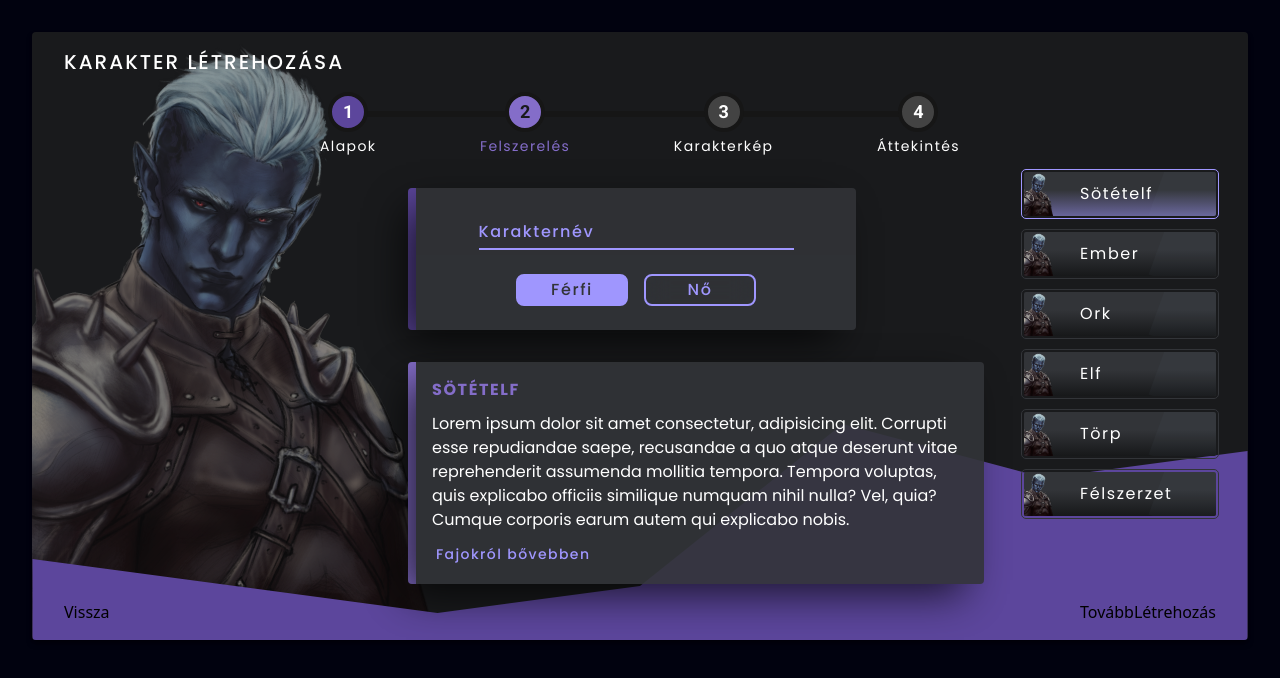
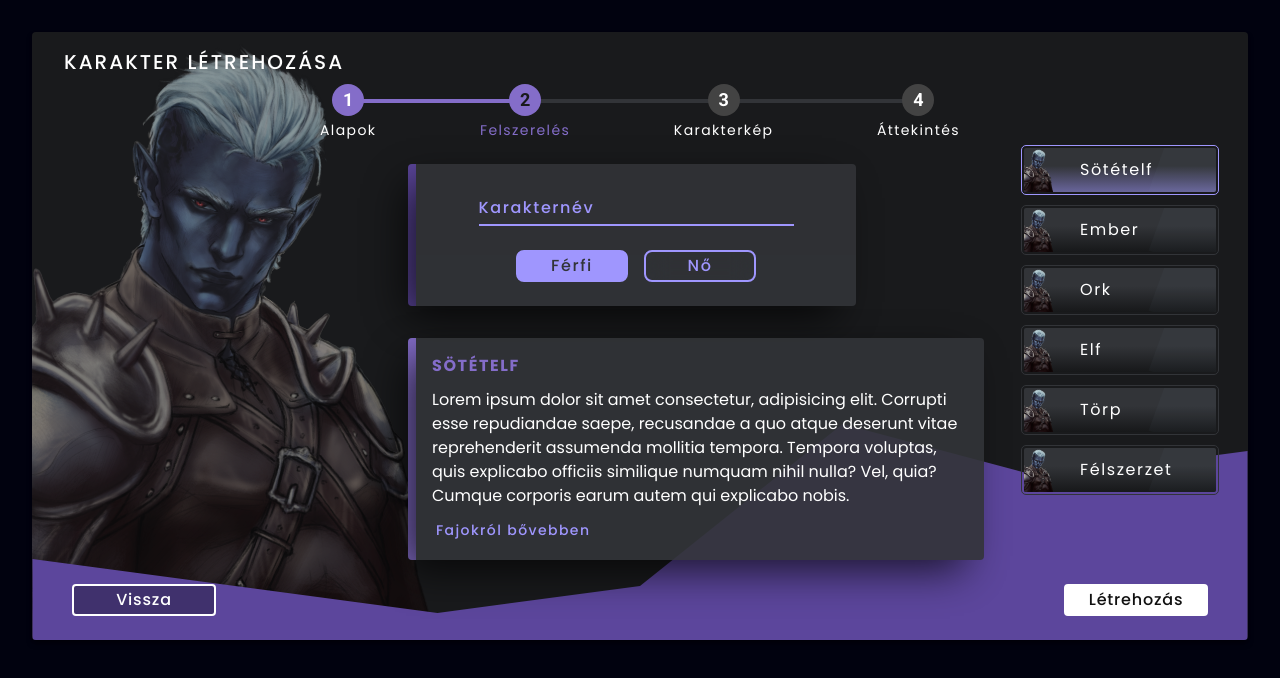
Before and after one commit to Abdys1/koe-forum-engine, a Next.js app in the folder koe-frontend/: page /character/create in a window 1280 px wide. Shown: the top 678 px of the page. Built offline with nearby package versions, Linux system fonts and the light colour scheme; no server answers; a web font is replaced by a local one.

Commit message:
adding prev/next button to CreateCharacterForm

```diff
--- a/koe-frontend/src/components/CharacterRaceBtn.tsx
+++ b/koe-frontend/src/components/CharacterRaceBtn.tsx
@@ -8,7 +8,7 @@ type CharacterRaceBtnProps = {
 
 export default function CharacterRaceBtn({ title, active = false, onClick }: CharacterRaceBtnProps) {
     return (
-        <li className={clsx(`relative w-48 h-11 mb-4 flex justify-start items-center bg-cardMediumBg rounded-sm outline outline-1 outline-offset-2  hover:outline-mainLight overflow-hidden cursor-pointer z-10
+        <li className={clsx(`relative w-48 h-11 mb-4 flex justify-start items-center bg-cardMediumBg rounded-sm outline outline-1 outline-offset-2  hover:outline-mainLight overflow-hidden cursor-pointer transition-all duration-300 ease-in-out z-10
             before:content-[''] before:absolute before:bottom-0 before:left-0 before:w-full before:h-3/5 before:hover:bg-gradient-to-t before:hover:from-[#9F96FE] before:hover:to-transparent before:hover:opacity-50
             after:content-[''] after:absolute after:-bottom-4 after:-right-8 after:h-32 after:w-20 after:bg-slate-400 after:rotate-[20deg] after:opacity-[.035]`,
             { 'outline-mainLight before:bg-gradient-to-t before:from-[#9F96FE] before:to-transparent before:opacity-50': active },
--- a/koe-frontend/src/components/CreateCharacterForm.tsx
+++ b/koe-frontend/src/components/CreateCharacterForm.tsx
@@ -3,6 +3,7 @@
 import MultiStepLabel from "@/components/MultiStepLabel";
 import CharacterRaceBtn from "@/components/CharacterRaceBtn";
 import SelectableOptionBtn from "@/components/SelectableOptionBtn";
+import MultiStepNavBtn from "@/components/MultiStepNavBtn";
 import { useState } from "react";
 import Link from "next/link";
 import TextField from "@/components/inputs/TextField";
@@ -27,10 +28,11 @@ export default function CreateCharacterForm() {
             <form className="relative w-full h-full flex justify-center items-center flex-col m-8 py-4 px-8 bg-cardBlackBg rounded shadow-md shadow-[rgba(0,0,0,0.4)] overflow-hidden
                             before:content-[''] before:absolute before:bottom-0 before:left-0 before:h-full before:w-full before:bg-[url('/images/ryldan-nobg.png')] before:bg-no-repeat before:bg-left-bottom before:bg-contain before:opacity-60
                             after:content-[''] after:absolute after:bottom-0 after:left-0 after:w-full after:h-full after:bg-[url('/images/wave.svg')] after:bg-no-repeat after:bg-left-bottom after:bg-contain after:z-0">
-                <div className="relative w-full flex justify-center items-center flex-col mb-4 z-10">
-                    <h1 className={`relative w-full text-white font-poppins font-medium text-start text-xl uppercase tracking-widest mb-4`}>Karakter létrehozása</h1>
+                <div className="relative w-full mb-2 flex justify-center items-center flex-col z-10">
+                    <h1 className={`relative w-full mb-2 text-white font-poppins font-medium text-start text-xl uppercase tracking-widest`}>Karakter létrehozása</h1>
                     <ul className={`relative w-full max-w-3xl px-16 flex justify-between items-center
-                                   before:content-[''] before:absolute before:top-[30%] before:left-20 before:w-[calc(100%-11rem)] before:h-1.5 before:bg-blackBorder`}>
+                                   before:content-[''] before:absolute before:top-[26%] before:left-20 before:w-[calc(100%-11rem)] before:h-1 before:bg-cardMediumBg
+                                   after:content-[''] after:absolute after:top-[26%] after:left-20 after:w-[calc((100%-11rem)/3*1)] after:h-1 after:bg-mainHover`}>
                         <MultiStepLabel label="Alapok" stepNum={1} status="done" />
                         <MultiStepLabel label="Felszerelés" stepNum={2} status="active" />
                         <MultiStepLabel label="Karakterkép" stepNum={3} status="unfinished" />
@@ -72,11 +74,13 @@ export default function CreateCharacterForm() {
                         <CharacterRaceBtn title="Félszerzet" onClick={() => selectRace("felszerzet")} active={selectedRace === "felszerzet"} />
                     </ul>
                 </div>
-                <div className="relative w-full flex justify-between items-center z-10">
-                    <button type="button">Vissza</button>
-                    <div>
-                        <button type="button">Tovább</button>
-                        <button type="submit">Létrehozás</button>
+                <div className="relative py-2 w-full flex justify-between items-center z-10">
+                    <div className="relative">
+                        <MultiStepNavBtn type="button" title="Vissza" status="disabled" />
+                    </div>
+                    <div className="relative flex justify-end items-center">
+                        <MultiStepNavBtn type="button" title="Tovább" status="hidden" />
+                        <MultiStepNavBtn type="submit" title="Létrehozás" status="active" />
                     </div>
                 </div>
             </form >
--- a/koe-frontend/src/components/MultiStepLabel.tsx
+++ b/koe-frontend/src/components/MultiStepLabel.tsx
@@ -10,8 +10,8 @@ export default function MultiStepLabel(props: MultiStepLabelProps) {
     return (
         <li className="relative flex justify-center items-center flex-col">
             <div className={clsx(
-                `relative text-lg w-10 h-10 flex justify-center items-center mb-1 bg-darkBtn font-bold border-solid border-4 border-blackBorder rounded-[50%] font-roboto`,
-                { 'text-white bg-mainMedium': props.status === "done" },
+                `relative text-lg w-8 h-8 flex justify-center items-center mb-1 bg-darkBtn font-bold rounded-[50%] font-roboto z-10`,
+                { 'text-white bg-mainHover': props.status === "done" },
                 { 'bg-mainHover text-cardBlackBg': props.status === "active" },
                 { 'bg-cardMediumBg text-white': props.status === "unfinished" }
             )}>
--- /dev/null
+++ b/koe-frontend/src/components/MultiStepNavBtn.tsx
@@ -0,0 +1,20 @@
+import clsx from "clsx";
+
+type MultiStepNavBtnProps = {
+    title: string,
+    type: "button" | "submit",
+    status: "active" | "disabled" | "hidden"
+};
+
+export default function MultiStepNavBtn(props: MultiStepNavBtnProps) {
+    return (
+        <button className={clsx(`relative w-36 py-0.5 mx-2 my-0 border-solid border-2  rounded tracking-wider font-poppins font-medium transition-all duration-500 ease-in-out`,
+            { "hidden": props.status === "hidden" },
+            { "inline-block border-white bg-[rgba(0,0,0,0.3)] text-white cursor-default": props.status === "disabled" },
+            { "inline-block border-white bg-white text-darkText hover:text-mainMedium hover:tracking-widest": props.status === "active" }
+        )}
+            type={props.type}>
+            {props.title}
+        </button>
+    );
+};
--- a/koe-frontend/src/components/SelectableOptionBtn.tsx
+++ b/koe-frontend/src/components/SelectableOptionBtn.tsx
@@ -9,7 +9,7 @@ type SelectableOptionBtnProps = {
 export default function SelectableOptionBtn(props: SelectableOptionBtnProps) {
     return (
         <button type="button"
-            className={clsx(`relative w-28 py-0.5 m-2 border-solid border-2 border-mainLight rounded-lg tracking-widest font-poppins font-medium hover:bg-mainLight hover:text-cardMediumBg`,
+            className={clsx(`relative w-28 py-0.5 m-2 border-solid border-2 border-mainLight rounded-lg tracking-widest font-poppins font-medium hover:bg-mainLight hover:text-cardMediumBg transition duration-300 ease-out`,
                 { 'text-cardMediumBg bg-mainLight backdrop-blur-none': props.active },
                 { 'text-mainLight bg-transparent backdrop-blur-md': !props.active }
             )}
```
